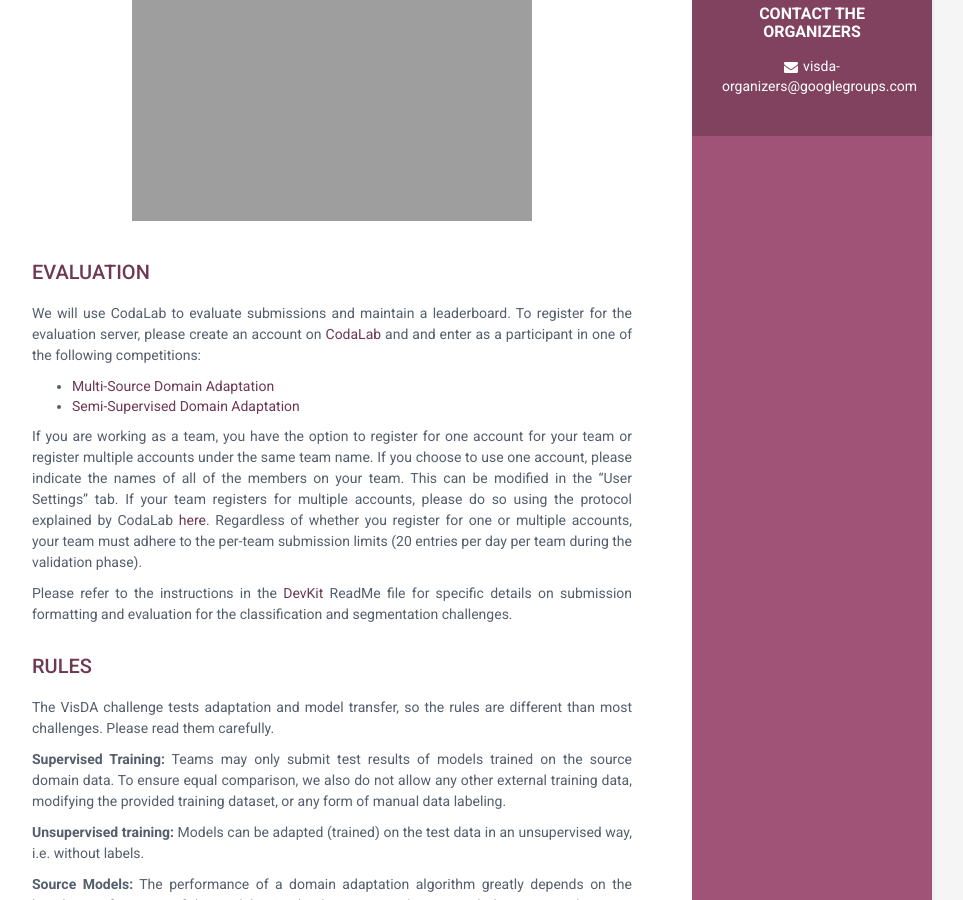
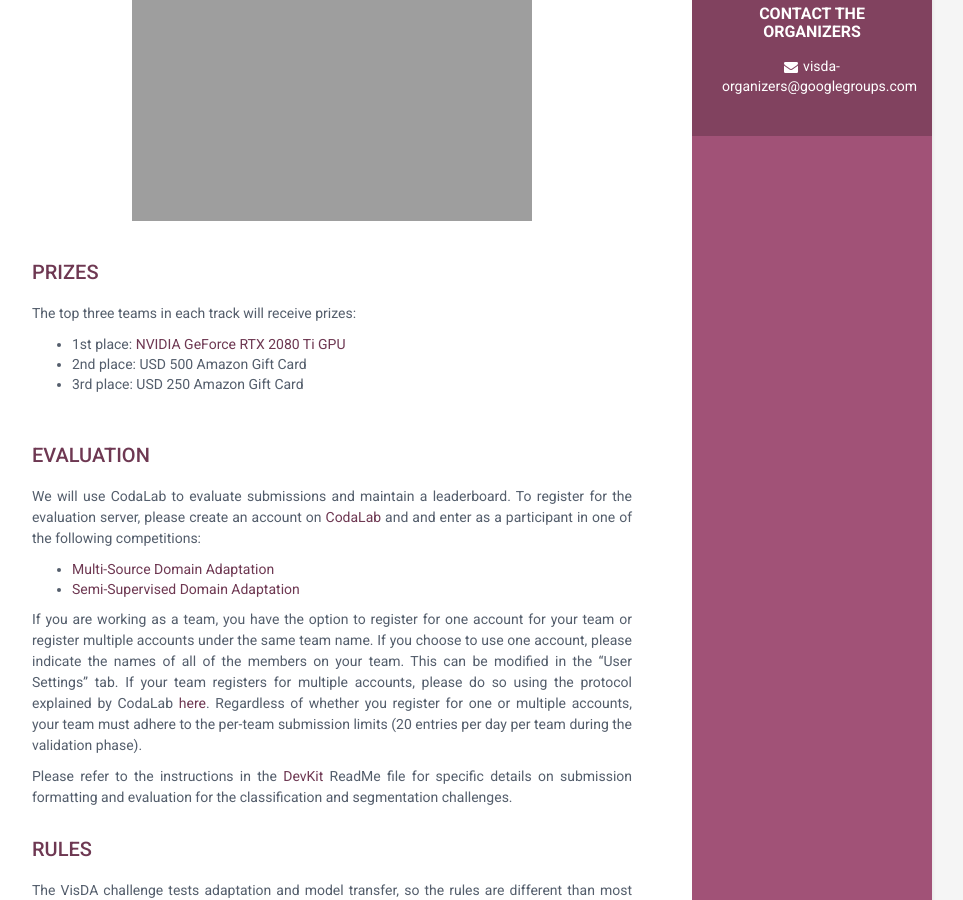
Before and after one commit to VisionLearningGroup/visda-2019, a Jekyll site: the page built from index.html, in a window 1280 px wide and 900 px high, scrolled down 1362 px. Shown: the whole window, without its empty margins (188-1151 px from the left). Built offline with Jekyll 4.4.1, drawn with Linux system fonts in a browser that asks for light colours.

Commit message:
Update index.html

```diff
--- a/index.html
+++ b/index.html
@@ -59,6 +59,19 @@ layout: default
 <img class="img-responsive" style="dipslay:block;margin-left:auto;margin-right:auto" src="http://ai.bu.edu/M3SDA/imgs/data_examples.png"/>
 <img class="img-responsive" style="dipslay:block;margin-left:auto;margin-right:auto" src="http://ai.bu.edu/M3SDA/imgs/statistics.png"/>
 </figure>
+
+</br>
+</br>
+<a name = "prizes"></a>
+<h2 class="section-title"> Prizes </h2>
+
+<p> The top three teams in each track will receive prizes:</p>
+
+<ul>
+  <li>1st place: <a href = "https://www.nvidia.com/en-us/geforce/graphics-cards/rtx-2080-ti/"> NVIDIA GeForce RTX 2080 Ti GPU </a></li>
+  <li>2nd place: USD 500 Amazon Gift Card </li>
+  <li>3rd place: USD 250 Amazon Gift Card </li>
+</ul>
 
 
 </br>
```
